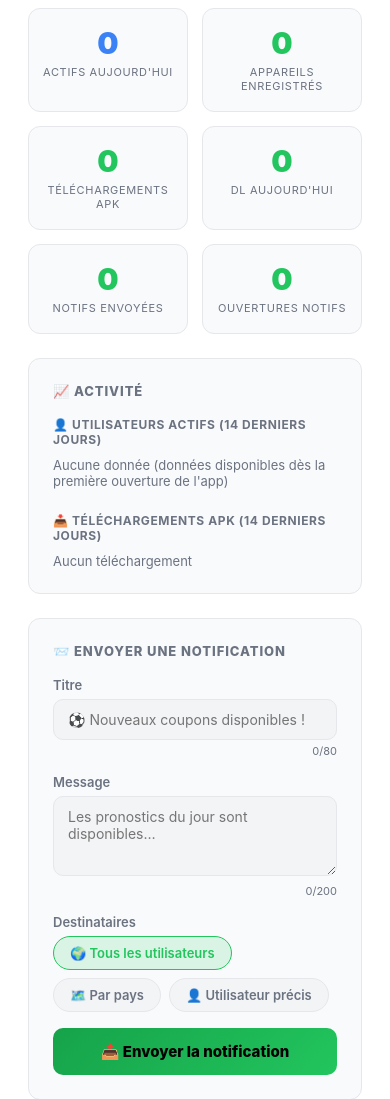
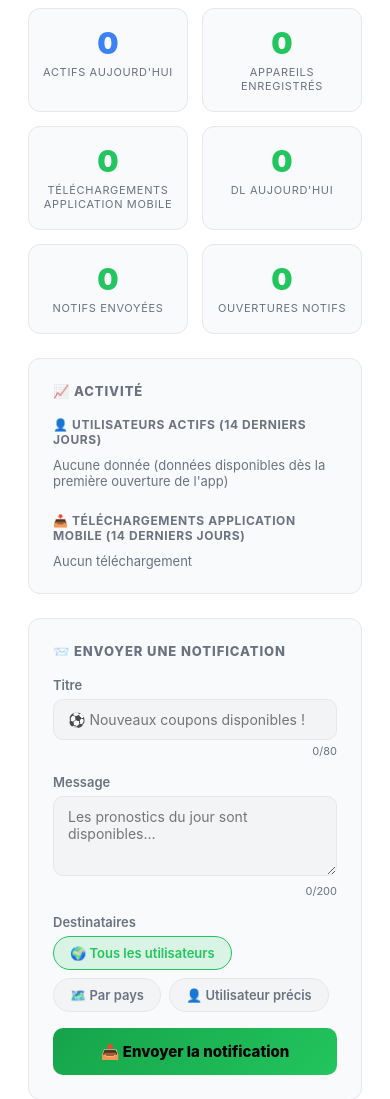
Before and after one commit to Bergson26/mola-prono-app, a PHP site: page /server/admin_notif.php in a window 390 px wide. Shown: the part 161-1260 px from the top of the page. Run offline with PHP 8.4, Linux system fonts and the light colour scheme; the visitor is signed in with stand-in values (Sample User, id 1); a stand-in replaces the project's code that opens the database connection; some libraries are stand-ins or nearby versions.

Commit message:
style(admin): remplacer 'APK' par 'application mobile' dans l'interface
Co-Authored-By: Claude Sonnet 4.6 <noreply@anthropic.com>

```diff
--- a/server/admin_notif.php
+++ b/server/admin_notif.php
@@ -297,7 +297,7 @@ $au_today = $au_by_day[$today_str] ?? 0;
     </div>
     <div class="stat-card">
       <div class="stat-num"><?= $total_downloads ?></div>
-      <div class="stat-lbl">Téléchargements APK</div>
+      <div class="stat-lbl">Téléchargements application mobile</div>
     </div>
     <div class="stat-card">
       <div class="stat-num"><?= $dl_today ?></div>
@@ -336,7 +336,7 @@ $au_today = $au_by_day[$today_str] ?? 0;
 
       <!-- Téléchargements par jour -->
       <div>
-        <p class="bar-sublabel">📥 Téléchargements APK (14 derniers jours)</p>
+        <p class="bar-sublabel">📥 Téléchargements application mobile (14 derniers jours)</p>
         <?php if (empty($dl_by_day)): ?>
           <p style="font-size:13px;color:var(--muted)">Aucun téléchargement</p>
         <?php else:
```
